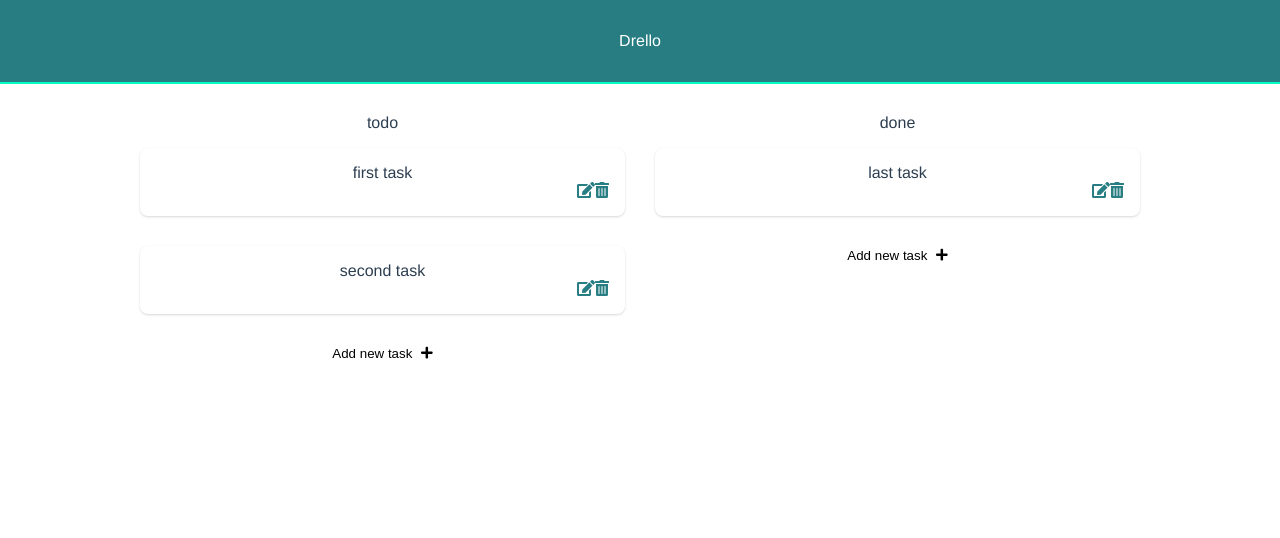
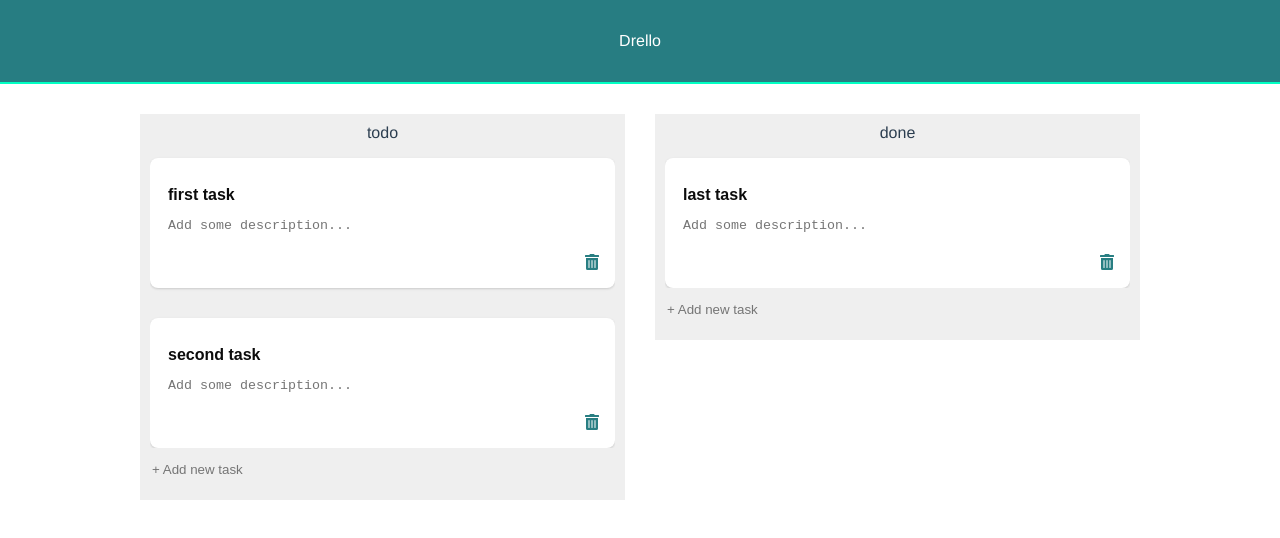
Before and after one commit to nelomr/vue-trello, a Vue app: page / in a window 1280 px wide. Shown: the top 538 px of the page. Built offline with nearby package versions, Linux system fonts and the light colour scheme.

Commit message:
change ui and styles

```diff
--- a/src/App.vue
+++ b/src/App.vue
@@ -40,7 +40,7 @@ export default {
     justify-content: space-between;
     flex-wrap: wrap;
     max-width: 1000px;
-    padding: 0 15px;
+    padding: 0 15px 40px;
     margin: 0 auto;
   }
 </style>
--- a/src/assets/styles/_default.scss
+++ b/src/assets/styles/_default.scss
@@ -16,3 +16,20 @@ body {
     height: 100%;
   }
 }
+
+input[type=text],
+textarea {
+    width: 100%;
+    min-height: 40px;
+    color: $dark-color;
+    background-color: $light-color;
+    border: none;
+    background-color: $light-color;
+    appearance: none;
+    resize: none;
+    outline: none;
+}
+
+textarea {
+    min-height: 100%;
+}
--- a/src/components/CardBoard.vue
+++ b/src/components/CardBoard.vue
@@ -1,12 +1,22 @@
 <template>
     <li class="card-board">
-        <div class="card-board--title">{{ title }}</div>
+        <div class="card-board--title">
+            <input
+                @input="changeTitle()"
+                type="text"
+                v-model="title"
+            >
+        </div>
         <div class="card-board--content">
             <div class="card-board--description">
-                <textarea @input="changeDescription()" v-show="enableEdit" resize="false" v-model="description" type="text" :disabled="!enableEdit" />
-                <div v-show="!enableEdit" v-html="description" @click.prevent="addDescription()"></div>
+                <textarea
+                    @input="changeDescription()"
+                    resize="false"
+                    v-model="description"
+                    placeholder="Add some description..."
+                    type="text"
+                />
                 <div class="card-board--buttons">
-                    <a href="#" @click.prevent="addDescription()"><font-awesome-icon icon="edit" size="1x" /></a>
                     <a href="#" @click.prevent="'#'"><font-awesome-icon icon="trash-alt" size="1x" /></a>
                 </div>
             </div>
@@ -44,6 +54,9 @@ export default {
         },
         changeDescription() {
             this.$store.dispatch('setDescriptionTask', {description: this.description, id: this.task.id});
+        },
+        changeTitle() {
+            this.$store.dispatch('setTitleTask', {title: this.title, id: this.task.id});
         }
     }
 }
@@ -58,6 +71,15 @@ export default {
         border-color: $light-color;
         border-radius: .5em;
         box-shadow: 0 1px 3px 0 rgba(0,0,0,.1), 0 1px 2px 0 rgba(0,0,0,.06);
+
+        &:last-child {
+            margin-bottom: 0;
+        }
+    }
+
+    .card-board--title input {
+        font-size: 16px;
+        font-weight: bold;
     }
 
     .card-board--buttons {
--- a/src/components/ColumnBoard.vue
+++ b/src/components/ColumnBoard.vue
@@ -2,6 +2,7 @@
     <div class="column">
         <div class="column--content">
             <div>{{ list.name }}</div>
+            <div class="column--wrapper">
                 <draggable v-model="tasks" tag="ul" group="all-users" ghost-class="moving-card" :animation="200" @start="drag=true" @end="drag=false">
                     <CardBoard
                         v-for="element in tasks"
@@ -9,7 +10,10 @@
                         :task="element"
                     />
                 </draggable>
-            <button @click="openPopup()">Add new task <font-awesome-icon icon="plus" size="1x" /></button>
+            </div>
+            <!-- <button @click="openPopup()">Add new task <font-awesome-icon icon="plus" size="1x" /></button> -->
+            <input class="column--add" type="text" v-model="name" placeholder="+ Add new task" @keyup.enter="addTask(name)">
+            <button class="column--button" v-show="name.length > 0" @click="addTask(name)">Add <font-awesome-icon icon="plus" size="1x" /></button>
         </div>
         <PopupElement
             :statePopup="popupOpen"
@@ -43,6 +47,7 @@ export default {
     data() {
         return {
             tasks: this.list.tasks,
+            name: '',
             popupOpen: false
         }
     },
@@ -52,6 +57,10 @@ export default {
         },
         openPopup() {
             this.popupOpen = true;
+        },
+        addTask(name) {
+            this.name.length > 0 && this.$store.commit('addTask',{tasks: this.tasks, name: name});
+            this.name = '';
         }
     }
 }
@@ -83,6 +92,21 @@ export default {
 
         ul {
             padding: 0;
+            margin-bottom: 0;
         }
     }
+
+    .column--content {
+        padding: 10px;
+        background-color: $grey-light-color;
+    }
+
+    .column--wrapper {
+        max-height: 800px;
+        overflow: auto;
+    }
+
+    input[type=text].column--add {
+        background-color: transparent;
+    }
 </style>
--- a/src/components/NewTaskCard.vue
+++ b/src/components/NewTaskCard.vue
@@ -62,21 +62,6 @@ export default {
             font-weight: bold;
             text-align: left;
         }
-
-        input[type=text],
-        textarea {
-            width: 100%;
-            min-height: 40px;
-            color: $dark-color;
-            background-color: $light-color;
-            border: 1px solid $grey-medium-color;
-            appearance: none;
-            resize: none;
-        }
-
-        textarea {
-            min-height: 100px;
-        }
     }
 
     .new-task-card--buttons {
--- a/src/store/store.js
+++ b/src/store/store.js
@@ -17,6 +17,10 @@ export default new Vuex.Store({
         setDescriptionTask({commit, getters}, {description, id}) {
             const task = getters.getTask(id);
             commit('changeDescription', {description, task})
+        },
+        setTitleTask({commit, getters}, {title, id}) {
+            const task = getters.getTask(id);
+            commit('changeTitle', {title, task})
         }
     },
     getters: {
@@ -36,10 +40,13 @@ export default new Vuex.Store({
         changeDescription(state, {description, task}) {
             task.description = description;
         },
-        addTask(state, {tasks, name, description}) {
+        changeTitle(state, {title, task}) {
+            task.name = title;
+        },
+        addTask(state, {tasks, name}) {
             tasks.push(
                 {
-                    description: description.length > 0 || 'Some description...',
+                    description: '',
                     name: name,
                     id: Math.floor(Math.random() * Date.now()),
                     user: null
```
Lines whose indentation alone changed are shown as unchanged.
